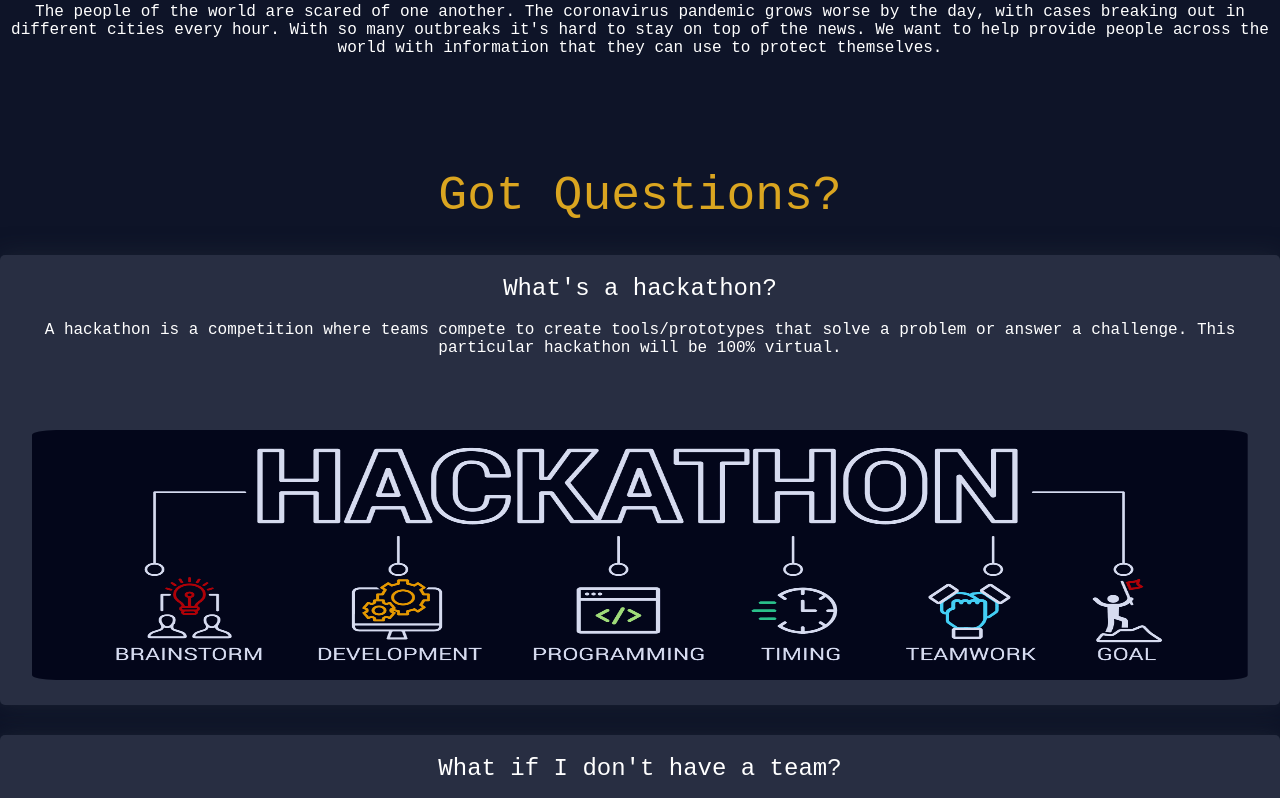
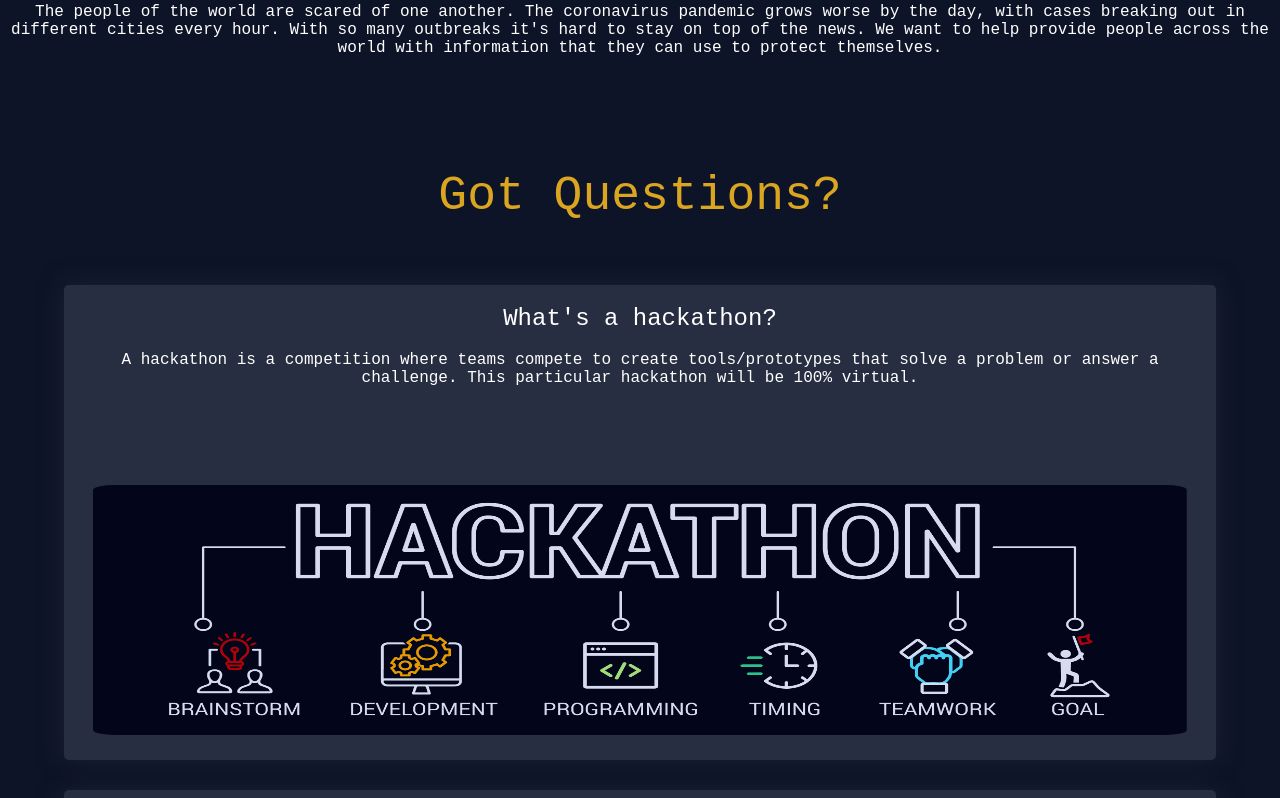
Before and after one commit to gnenadov/msi_hackathon_mark_I, a plain HTML site: page index.html in a window 1280 px wide. Shown: the part 1568-2366 px from the top of the page. Drawn offline with Linux system fonts and the light colour scheme; a web font is replaced by a local one.

Commit message:
Fixed column margins

```diff
--- a/css/style.css
+++ b/css/style.css
@@ -19,7 +19,7 @@ footer {
   border-radius: 5px;
   background-color: #282e42;
   position: relative;
-  width: 100%;
+  width: 90%;
   height: 200px;
   box-shadow: 0 0 25px rgba(40, 47, 60, 0.5);
 }
@@ -30,9 +30,9 @@ footer {
 }
 
 #column-1 {
-  height: 450px;
+  height: 475px;
   display: grid;
-  grid-template-rows: 50px 125px 275px;
+  grid-template-rows: 50px 150px 275px;
   justify-items: center;
 }
 
@@ -107,6 +107,13 @@ h1 {
   justify-items: center;
 }
 
+.column-div {
+  display: grid;
+  grid-template-columns: 1fr;
+  align-items: center;
+  justify-items: center;
+}
+
 /* Images go here */
 
 #first-img {
--- a/index.html
+++ b/index.html
@@ -32,7 +32,7 @@
           <h2 class="themes">Spread Awareness and Information</h2>
             <p>The people of the world are scared of one another. The coronavirus pandemic grows worse by the day, with cases breaking out in different cities every hour. With so many outbreaks it's hard to stay on top of the news. We want to help provide people across the world with information that they can use to protect themselves.</p>
       </div>
-      <div>
+      <div class="column-div">
           <h1>Got Questions?</h1>
           <div class="column" id="column-1">
               <h2>What's a hackathon?</h2>
```
